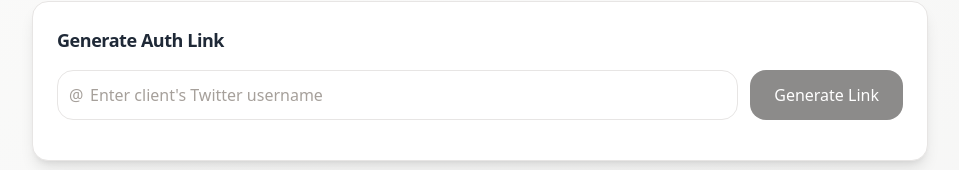
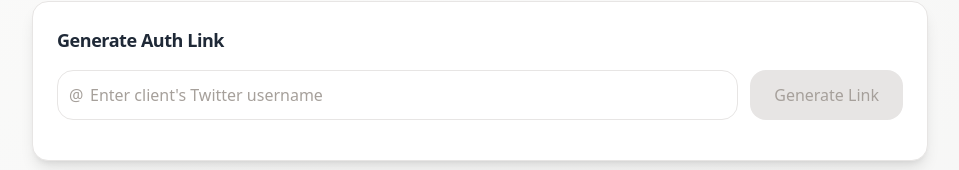
Before and after one commit to husain-smh/IdentityLabsX, a Next.js app: page /socap/auth/clients in a window 1280 px wide. Shown: the part 123-293 px from the top of the page, without its empty margins (160-1119 px from the left). Built offline with nearby package versions, Linux system fonts and the light colour scheme; no server answers.

Commit message:
fixed button color in socap/auth/clients page

```diff
--- a/src/app/socap/auth/clients/page.tsx
+++ b/src/app/socap/auth/clients/page.tsx
@@ -149,7 +149,7 @@ export default function AuthClientsPage() {
               disabled={!username.trim()}
               className="px-6 py-3 bg-stone-900 text-white rounded-xl font-medium
                        hover:bg-stone-800 transition-all duration-200
-                       disabled:opacity-50 disabled:cursor-not-allowed"
+                       disabled:bg-stone-200 disabled:text-stone-400 disabled:cursor-not-allowed"
             >
               Generate Link
             </button>
```
Also changed, not shown: 1 other file (tests, documents, lock files or other folders).
